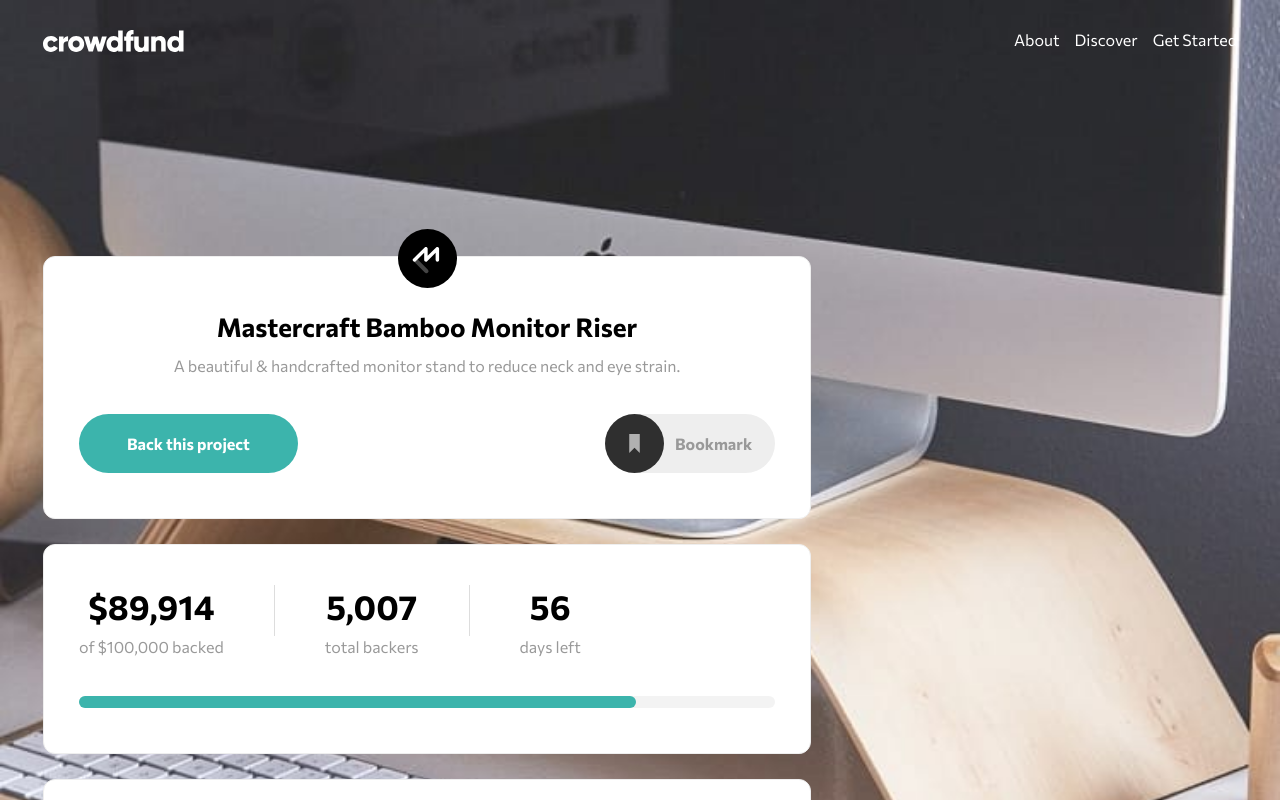
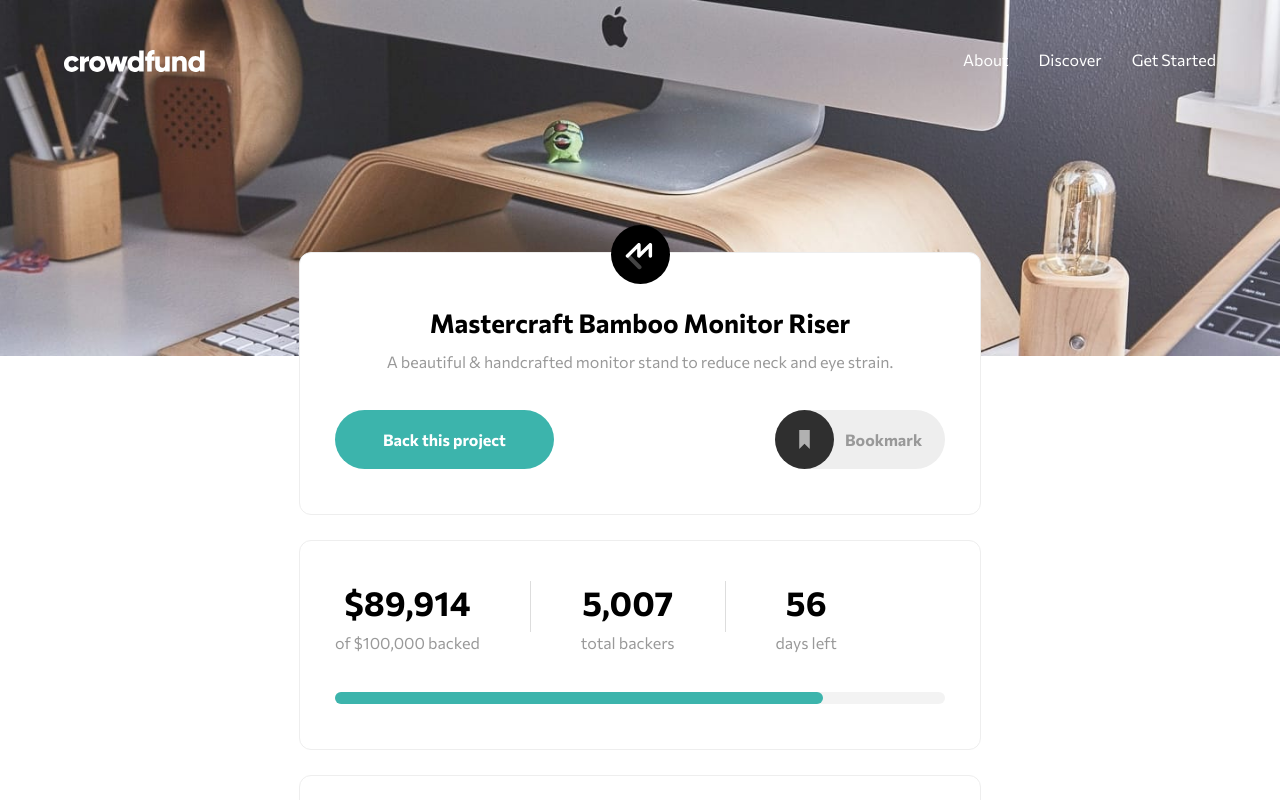
Before and after one commit to erwinruiz/crowdfunding-product-page, a React (Create React App) app: page / in a window 1280 px wide. Shown: the top 800 px of the page. Built offline with nearby package versions, Linux system fonts and the light colour scheme.

Commit message:
Add media queries (Desktop)

```diff
--- a/src/App.module.css
+++ b/src/App.module.css
@@ -9,6 +9,7 @@
 @media (min-width: 768px) {
   .section {
     padding: 0 43px;
-    max-width: 768px;
+    max-width: 682px;
+    margin: 0 auto;
   }
 }
--- a/src/Components/Header.module.css
+++ b/src/Components/Header.module.css
@@ -28,6 +28,8 @@
 @media (min-width: 768px) {
   .header {
     padding: 30px 43px;
+    max-width: 1152px;
+    margin: 0 auto 110px;
   }
   .menuIcon {
     display: none;
@@ -39,7 +41,7 @@
     list-style: none;
     padding-left: 0;
     display: flex;
-    column-gap: 15px;
+    column-gap: 30px;
   }
   .navMenu ul li {
     color: #fff;
@@ -49,3 +51,16 @@
     text-decoration: underline;
   }
 }
+
+/* Desktop */
+@media (min-width: 1024px) {
+  .header {
+    padding-top: 50px;
+    margin-bottom: 150px;
+  }
+}
+@media (min-width: 1440px) {
+  .header {
+    margin-bottom: 215px;
+  }
+}
--- a/src/index.css
+++ b/src/index.css
@@ -21,3 +21,10 @@ body {
   background-repeat: no-repeat;
   padding-bottom: 90px;
 }
+
+/* Ipad */
+@media (min-width: 768px) {
+  body {
+    background-image: url("./images/image-hero-desktop.jpg");
+  }
+}
```
